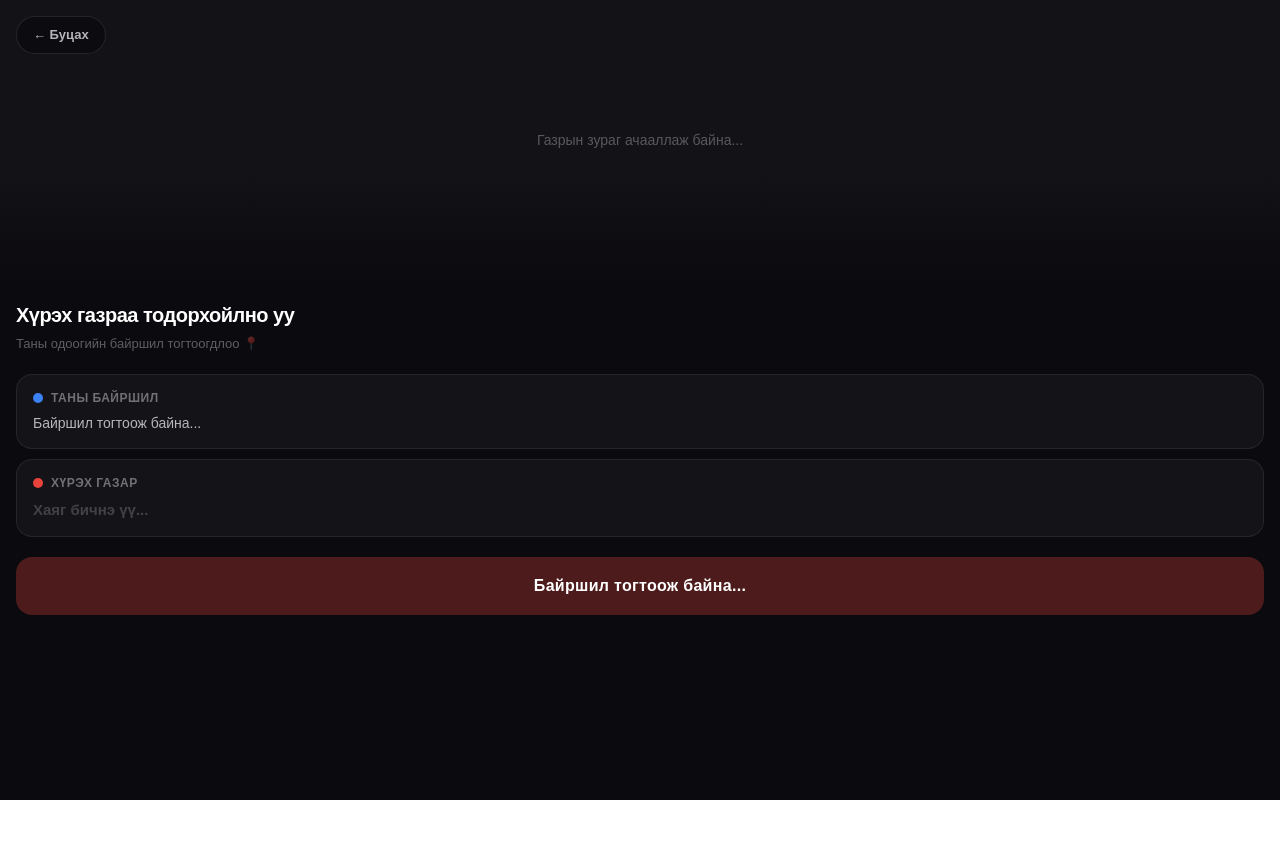
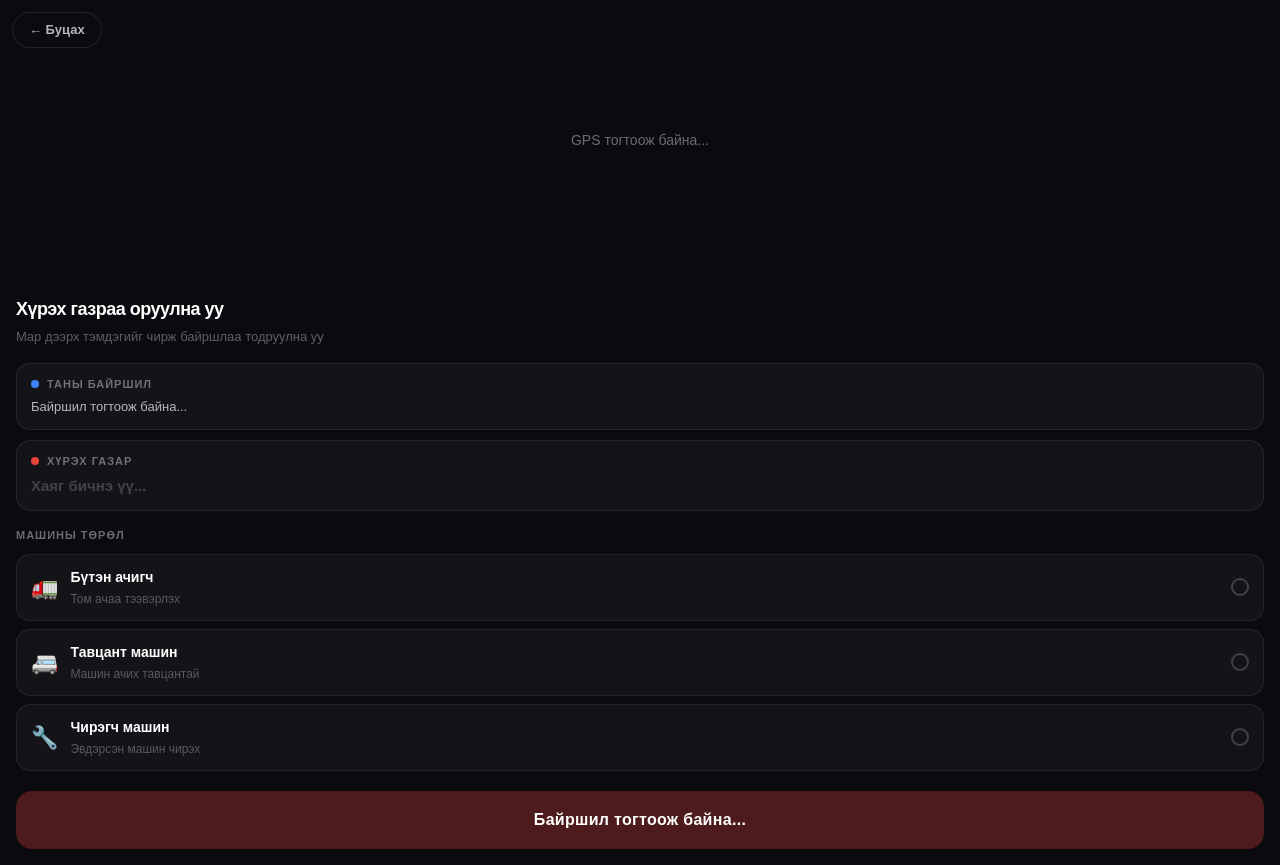
Before and after one commit to jargalbayr955-cmyk/-, a Next.js app: page /current in a window 1280 px wide. Before the commit the page ends 800 px from the top, so only its background shows below. Built offline with nearby package versions, Linux system fonts and the light colour scheme; no server answers.

Commit message:
feat: map marker drag + машины төрөл

```diff
--- a/app/current/page.tsx
+++ b/app/current/page.tsx
@@ -1,5 +1,5 @@
 'use client'
-import { useState, useEffect } from 'react'
+import { useState, useEffect, useRef } from 'react'
 import { useRouter } from 'next/navigation'
 import { supabase } from '@/lib/supabase'
 
@@ -7,31 +7,83 @@ export default function CurrentPage() {
   const [dest, setDest] = useState('')
   const [location, setLocation] = useState<{lat: number, lng: number} | null>(null)
   const [address, setAddress] = useState('Байршил тогтоож байна...')
+  const [carType, setCarType] = useState('')
+  const [mapReady, setMapReady] = useState(false)
+  const mapRef = useRef<any>(null)
+  const mapInstanceRef = useRef<any>(null)
+  const markerRef = useRef<any>(null)
   const router = useRouter()
 
+  const reverseGeocode = async (lat: number, lng: number) => {
+    try {
+      const res = await fetch(`https://nominatim.openstreetmap.org/reverse?lat=${lat}&lon=${lng}&format=json`)
+      const data = await res.json()
+      return data.display_name?.split(',').slice(0, 3).join(',') || `${lat.toFixed(4)}, ${lng.toFixed(4)}`
+    } catch {
+      return `${lat.toFixed(4)}, ${lng.toFixed(4)}`
+    }
+  }
+
   useEffect(() => {
+    const link = document.createElement('link')
+    link.rel = 'stylesheet'
+    link.href = 'https://unpkg.com/leaflet@1.9.4/dist/leaflet.css'
+    document.head.appendChild(link)
+    setMapReady(true)
+
     if (navigator.geolocation) {
       navigator.geolocation.getCurrentPosition(
         async (pos) => {
           const lat = pos.coords.latitude
           const lng = pos.coords.longitude
           setLocation({ lat, lng })
-          try {
-            const res = await fetch(`https://nominatim.openstreetmap.org/reverse?lat=${lat}&lon=${lng}&format=json`)
-            const data = await res.json()
-            const addr = data.display_name?.split(',').slice(0, 3).join(',') || 'Байршил тогтоогдлоо'
-            setAddress(addr)
-          } catch {
-            setAddress(`${lat.toFixed(4)}, ${lng.toFixed(4)}`)
-          }
+          const addr = await reverseGeocode(lat, lng)
+          setAddress(addr)
         },
         () => setAddress('Байршил тогтоох боломжгүй')
       )
     }
   }, [])
 
+  // Map init
+  useEffect(() => {
+    if (!mapReady || !location || mapInstanceRef.current) return
+
+    import('leaflet').then((L) => {
+      const Leaflet = L.default
+      delete (Leaflet.Icon.Default.prototype as any)._getIconUrl
+      Leaflet.Icon.Default.mergeOptions({
+        iconRetinaUrl: 'https://unpkg.com/leaflet@1.9.4/dist/images/marker-icon-2x.png',
+        iconUrl: 'https://unpkg.com/leaflet@1.9.4/dist/images/marker-icon.png',
+        shadowUrl: 'https://unpkg.com/leaflet@1.9.4/dist/images/marker-shadow.png',
+      })
+
+      const map = Leaflet.map(mapRef.current!).setView([location.lat, location.lng], 16)
+      Leaflet.tileLayer('https://{s}.basemaps.cartocdn.com/dark_all/{z}/{x}/{y}{r}.png', {
+        attribution: '© CartoDB'
+      }).addTo(map)
+
+      // Draggable marker
+      const marker = Leaflet.marker([location.lat, location.lng], { draggable: true })
+        .addTo(map)
+        .bindPopup('Таны байршил — чирж тохируулна уу')
+        .openPopup()
+
+      marker.on('dragend', async (e: any) => {
+        const pos = e.target.getLatLng()
+        setLocation({ lat: pos.lat, lng: pos.lng })
+        setAddress('Хаяг тогтоож байна...')
+        const addr = await reverseGeocode(pos.lat, pos.lng)
+        setAddress(addr)
+      })
+
+      markerRef.current = marker
+      mapInstanceRef.current = map
+    })
+  }, [mapReady, location])
+
   const handleSearch = async () => {
-    if (!dest || !location) return
+    if (!dest || !location || !carType) return
     localStorage.setItem('fromLat', location.lat.toString())
     localStorage.setItem('fromLng', location.lng.toString())
     localStorage.setItem('fromAddress', address)
@@ -43,6 +95,7 @@ export default function CurrentPage() {
       to_address: dest,
       from_lat: location.lat,
       from_lng: location.lng,
+      car_type: carType,
       status: 'pending',
       user_phone: user?.phone || ''
     }).select().single()
@@ -55,86 +108,94 @@ export default function CurrentPage() {
     <div style={{minHeight:'100vh', background:'#0a0a0f', display:'flex', flexDirection:'column'}}>
 
       {/* Map */}
-      <div style={{position:'relative', height:'280px', overflow:'hidden'}}>
-        {location ? (
-          <iframe
-            width="100%" height="280"
-            style={{border:0, filter:'brightness(0.7) saturate(0.8) hue-rotate(180deg)'}}
-            src={`https://www.openstreetmap.org/export/embed.html?bbox=${location.lng-0.005},${location.lat-0.005},${location.lng+0.005},${location.lat+0.005}&layer=mapnik&marker=${location.lat},${location.lng}`}
-          />
-        ) : (
-          <div style={{width:'100%', height:'280px', background:'rgba(255,255,255,0.03)', display:'flex', alignItems:'center', justifyContent:'center'}}>
-            <p style={{color:'rgba(255,255,255,0.3)', fontSize:'14px'}}>Газрын зураг ачааллаж байна...</p>
+      <div style={{position:'relative', height:'280px'}}>
+        <div ref={mapRef} style={{width:'100%', height:'280px'}}/>
+        {!location && (
+          <div style={{position:'absolute', inset:0, background:'rgba(10,10,15,0.8)', display:'flex', alignItems:'center', justifyContent:'center'}}>
+            <p style={{color:'rgba(255,255,255,0.4)', fontSize:'14px'}}>GPS тогтоож байна...</p>
           </div>
         )}
-        <div style={{position:'absolute', inset:0, background:'linear-gradient(to bottom, transparent 60%, rgba(10,10,15,1) 100%)'}}/>
-        <button onClick={() => router.back()} style={{
-          position:'absolute', top:'16px', left:'16px',
-          background:'rgba(10,10,15,0.8)', border:'1px solid rgba(255,255,255,0.1)',
-          borderRadius:'20px', padding:'8px 16px',
-          color:'rgba(255,255,255,0.7)', fontSize:'13px', cursor:'pointer', fontWeight:'600'
-        }}>← Буцах</button>
+        {/* Hint */}
+        {location && (
+          <div style={{position:'absolute', top:'12px', left:'50%', transform:'translateX(-50%)', background:'rgba(10,10,15,0.85)', border:'1px solid rgba(255,255,255,0.1)', borderRadius:'20px', padding:'6px 14px', whiteSpace:'nowrap'}}>
+            <p style={{color:'rgba(255,255,255,0.6)', fontSize:'12px', margin:0}}>📍 Тэмдэгийг чирж байршлаа тохируул</p>
+          </div>
+        )}
+        <div style={{position:'absolute', inset:0, background:'linear-gradient(to bottom, transparent 80%, rgba(10,10,15,1) 100%)', pointerEvents:'none'}}/>
+        <button onClick={() => router.back()} style={{position:'absolute', top:'12px', left:'12px', background:'rgba(10,10,15,0.8)', border:'1px solid rgba(255,255,255,0.1)', borderRadius:'20px', padding:'7px 16px', color:'rgba(255,255,255,0.7)', fontSize:'13px', cursor:'pointer', fontWeight:'600', zIndex:1000}}>← Буцах</button>
       </div>
 
       {/* Form */}
-      <div style={{padding:'20px 16px', flex:1}}>
-        <h2 style={{color:'white', fontSize:'20px', fontWeight:'800', margin:'0 0 4px', letterSpacing:'-0.5px'}}>
-          Хүрэх газраа тодорхойлно уу
+      <div style={{padding:'16px', flex:1, overflowY:'auto'}}>
+        <h2 style={{color:'white', fontSize:'18px', fontWeight:'800', margin:'0 0 4px', letterSpacing:'-0.5px'}}>
+          Хүрэх газраа оруулна уу
         </h2>
-        <p style={{color:'rgba(255,255,255,0.35)', fontSize:'13px', marginBottom:'20px'}}>
-          Таны одоогийн байршил тогтоогдлоо 📍
+        <p style={{color:'rgba(255,255,255,0.35)', fontSize:'13px', marginBottom:'16px'}}>
+          Map дээрх тэмдэгийг чирж байршлаа тодруулна уу
         </p>
 
-        {/* Одоогийн байршил */}
-        <div style={{
-          background:'rgba(255,255,255,0.04)', border:'1px solid rgba(255,255,255,0.08)',
-          borderRadius:'16px', padding:'14px 16px', marginBottom:'10px'
-        }}>
-          <div style={{display:'flex', alignItems:'center', gap:'8px', marginBottom:'6px'}}>
-            <div style={{width:'10px', height:'10px', borderRadius:'50%', background:'#3b82f6', flexShrink:0}}/>
-            <span style={{color:'rgba(255,255,255,0.4)', fontSize:'12px', fontWeight:'600', letterSpacing:'0.5px'}}>ТАНЫ БАЙРШИЛ</span>
+        {/* Байршил */}
+        <div style={{background:'rgba(255,255,255,0.04)', border:'1px solid rgba(255,255,255,0.08)', borderRadius:'14px', padding:'12px 14px', marginBottom:'10px'}}>
+          <div style={{display:'flex', alignItems:'center', gap:'8px', marginBottom:'5px'}}>
+            <div style={{width:'8px', height:'8px', borderRadius:'50%', background:'#3b82f6', flexShrink:0}}/>
+            <span style={{color:'rgba(255,255,255,0.4)', fontSize:'11px', fontWeight:'700', letterSpacing:'1px'}}>ТАНЫ БАЙРШИЛ</span>
           </div>
-          <p style={{color:'rgba(255,255,255,0.7)', fontSize:'14px', margin:0, fontWeight:'500'}}>{address}</p>
+          <p style={{color:'rgba(255,255,255,0.7)', fontSize:'13px', margin:0, fontWeight:'500'}}>{address}</p>
         </div>
 
         {/* Хүрэх газар */}
-        <div style={{
-          background:'rgba(255,255,255,0.04)', border:'1px solid rgba(255,255,255,0.08)',
-          borderRadius:'16px', padding:'14px 16px', marginBottom:'20px'
-        }}>
-          <div style={{display:'flex', alignItems:'center', gap:'8px', marginBottom:'6px'}}>
-            <div style={{width:'10px', height:'10px', borderRadius:'50%', background:'#e8433a', flexShrink:0}}/>
-            <span style={{color:'rgba(255,255,255,0.4)', fontSize:'12px', fontWeight:'600', letterSpacing:'0.5px'}}>ХҮРЭХ ГАЗАР</span>
+        <div style={{background:'rgba(255,255,255,0.04)', border:'1px solid rgba(255,255,255,0.08)', borderRadius:'14px', padding:'12px 14px', marginBottom:'16px'}}>
+          <div style={{display:'flex', alignItems:'center', gap:'8px', marginBottom:'5px'}}>
+            <div style={{width:'8px', height:'8px', borderRadius:'50%', background:'#e8433a', flexShrink:0}}/>
+            <span style={{color:'rgba(255,255,255,0.4)', fontSize:'11px', fontWeight:'700', letterSpacing:'1px'}}>ХҮРЭХ ГАЗАР</span>
           </div>
           <input
-            type="text"
-            placeholder="Хаяг бичнэ үү..."
-            value={dest}
-            onChange={e => setDest(e.target.value)}
-            style={{
-              width:'100%', background:'transparent', border:'none',
-              color:'white', fontSize:'15px', outline:'none', fontWeight:'600'
-            }}
+            type="text" placeholder="Хаяг бичнэ үү..."
+            value={dest} onChange={e => setDest(e.target.value)}
+            style={{width:'100%', background:'transparent', border:'none', color:'white', fontSize:'15px', outline:'none', fontWeight:'600'}}
           />
         </div>
 
-        <button
-          onClick={handleSearch}
-          disabled={!dest || !location}
-          style={{
-            width:'100%', borderRadius:'16px', padding:'17px',
-            background: (!dest || !location) ? 'rgba(232,67,58,0.3)' : '#e8433a',
-            border:'none', color:'white', fontSize:'16px', fontWeight:'800',
-            cursor: (!dest || !location) ? 'not-allowed' : 'pointer',
-            boxShadow: (!dest || !location) ? 'none' : '0 6px 25px rgba(232,67,58,0.4)',
-            transition:'all 0.2s', letterSpacing:'0.3px'
-          }}
-        >
-          {!location ? 'Байршил тогтоож байна...' : 'Машин хайх →'}
+        {/* Машины төрөл */}
+        <p style={{color:'rgba(255,255,255,0.4)', fontSize:'11px', fontWeight:'700', letterSpacing:'1px', marginBottom:'10px'}}>МАШИНЫ ТӨРӨЛ</p>
+        <div style={{display:'flex', flexDirection:'column', gap:'8px', marginBottom:'20px'}}>
+          {[
+            {id:'butten', label:'Бүтэн ачигч', icon:'🚛', desc:'Том ачаа тээвэрлэх'},
+            {id:'tavtsan', label:'Тавцант машин', icon:'🚐', desc:'Машин ачих тавцантай'},
+            {id:'chiregch', label:'Чирэгч машин', icon:'🔧', desc:'Эвдэрсэн машин чирэх'},
+          ].map(type => (
+            <div key={type.id} onClick={() => setCarType(type.id)} style={{
+              background: carType === type.id ? 'rgba(232,67,58,0.12)' : 'rgba(255,255,255,0.04)',
+              border: `1px solid ${carType === type.id ? 'rgba(232,67,58,0.4)' : 'rgba(255,255,255,0.07)'}`,
+              borderRadius:'14px', padding:'12px 14px',
+              display:'flex', alignItems:'center', gap:'12px',
+              cursor:'pointer', transition:'all 0.2s'
+            }}>
+              <span style={{fontSize:'22px'}}>{type.icon}</span>
+              <div style={{flex:1}}>
+                <p style={{color:'white', fontWeight:'700', fontSize:'14px', margin:0}}>{type.label}</p>
+                <p style={{color:'rgba(255,255,255,0.3)', fontSize:'12px', margin:'2px 0 0'}}>{type.desc}</p>
+              </div>
+              <div style={{width:'18px', height:'18px', borderRadius:'50%', border:`2px solid ${carType === type.id ? '#e8433a' : 'rgba(255,255,255,0.2)'}`, display:'flex', alignItems:'center', justifyContent:'center', flexShrink:0}}>
+                {carType === type.id && <div style={{width:'8px', height:'8px', borderRadius:'50%', background:'#e8433a'}}/>}
+              </div>
+            </div>
+          ))}
+        </div>
+
+        <button onClick={handleSearch} disabled={!dest || !location || !carType} style={{
+          width:'100%', borderRadius:'16px', padding:'17px',
+          background: (!dest || !location || !carType) ? 'rgba(232,67,58,0.3)' : '#e8433a',
+          border:'none', color:'white', fontSize:'16px', fontWeight:'800',
+          cursor: (!dest || !location || !carType) ? 'not-allowed' : 'pointer',
+          boxShadow: (!dest || !location || !carType) ? 'none' : '0 6px 25px rgba(232,67,58,0.4)',
+          transition:'all 0.2s', letterSpacing:'0.3px'
+        }}>
+          {!location ? 'Байршил тогтоож байна...' : !carType ? 'Машины төрөл сонгоно уу' : 'Машин хайх →'}
         </button>
       </div>
 
-      <style>{`input::placeholder { color: rgba(255,255,255,0.2); }`}</style>
+      <style>{`input::placeholder{color:rgba(255,255,255,0.2);}input:focus{outline:none;}`}</style>
     </div>
   )
 }
```
